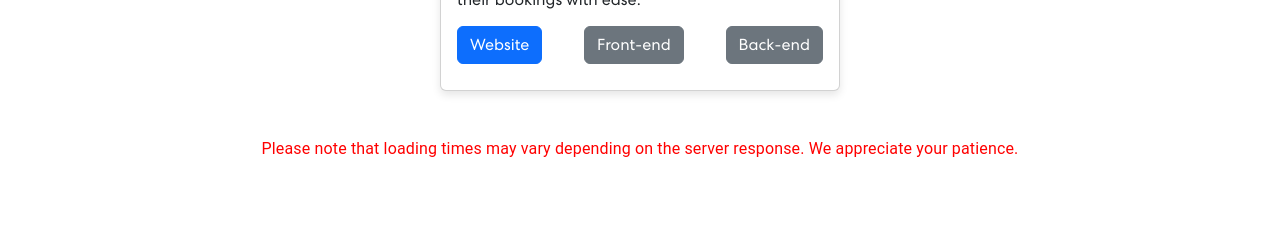
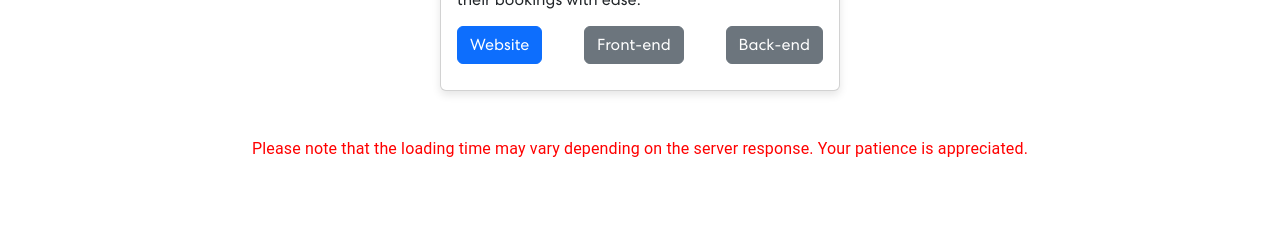
Before and after one commit to techiemow/Portfolio-frontend, a React (Vite) app: page / in a window 1280 px wide. Shown: the part 3840-4067 px from the top of the page. Built offline with nearby package versions, Linux system fonts and the light colour scheme; no server answers.

Commit message:
minor change

```diff
--- a/src/Components/Projects/Projects.jsx
+++ b/src/Components/Projects/Projects.jsx
@@ -116,7 +116,7 @@ const Projects = () => {
         ))}
       </Carousel>
       <Typography style={{ color: 'red', marginTop: '10px', textAlign: 'center' }}>
-        Please note that loading times may vary depending on the server response. We appreciate your patience.
+      Please note that the loading time may vary depending on the server response. Your patience is appreciated.
       </Typography>
     </div>
   );
```
